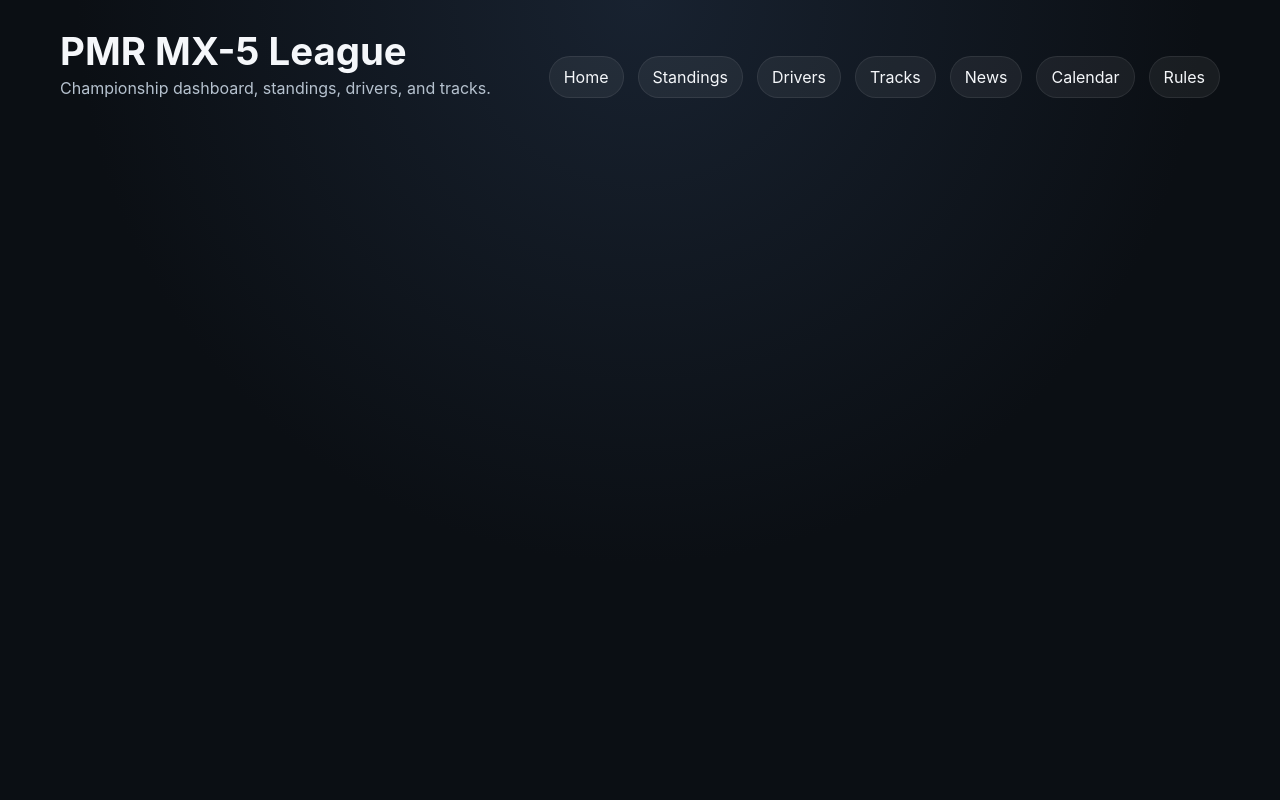
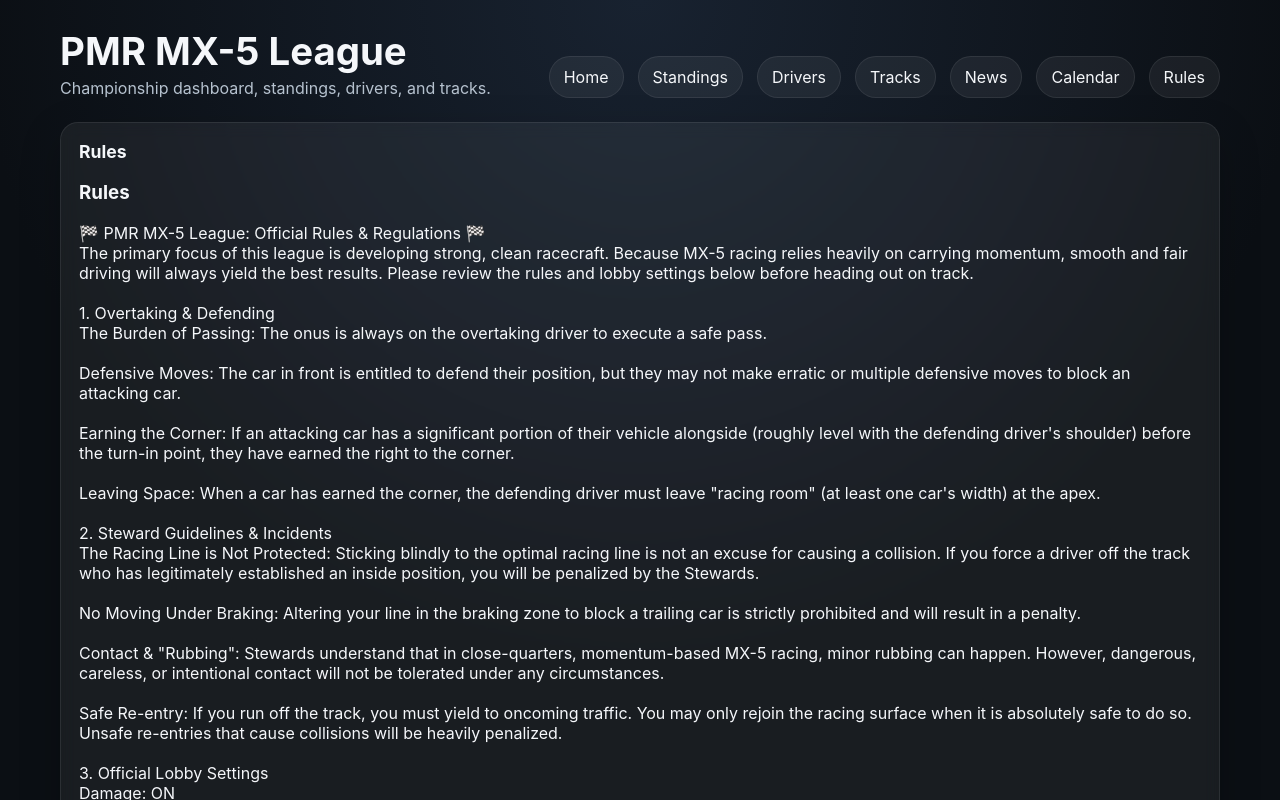
Before and after one commit to Nuzikdude/MX5-League, a React (Vite) app: page /rules in a window 1280 px wide. Shown: the top 800 px of the page. Built offline with nearby package versions, Linux system fonts and the light colour scheme.

Commit message:
Update league results

```diff
--- a/src/App.jsx
+++ b/src/App.jsx
@@ -1,6 +1,7 @@
 import { BrowserRouter, Routes, Route, Link, useParams } from "react-router-dom";
 import { useEffect, useMemo, useState } from "react";
 import "./index.css";
+import RulesPage from './pages/RulesPage'; // (Make sure the path matches where your file is)
 
 
 function slugify(value) {
@@ -629,6 +630,7 @@ function App() {
             path="/tracks/:id"
             element={<TrackPage trackPages={trackPages} drivers={drivers} />}
           />
+          <Route path="/rules" element={<RulesPage />} />
         </Routes>
       </Layout>
     </BrowserRouter>
--- a/src/pages/RulesPage.jsx
+++ b/src/pages/RulesPage.jsx
@@ -1,16 +1,27 @@
-function RulesPage({ league }) {
+import { useEffect, useState } from "react";
+
+export default function RulesPage() {
+  const [rules, setRules] = useState([]);
+
+  useEffect(() => {
+    fetch("/data/rules.json")
+      .then((res) => res.json())
+      .then((data) => setRules(data || []))
+      .catch(console.error);
+  }, []);
+
   return (
     <section className="card">
-      <h2 className="section-title">League Rules</h2>
-      {league?.rules?.length ? (
-        league.rules.map((rule, i) => (
-          <section key={i}>
-            {rule.label && <h3>{rule.label}</h3>}
-            <p>{rule.value}</p>
-          </section>
+      <h2 className="section-title">Rules</h2>
+      {rules.length > 0 ? (
+        rules.map((rule, i) => (
+          <div key={i} className="rule-section">
+            <h3>{rule.label}</h3>
+            <p style={{ whiteSpace: "pre-line" }}>{rule.value}</p>
+          </div>
         ))
       ) : (
-        <p>No rules defined.</p>
+        <p>No rules available.</p>
       )}
     </section>
   );
```
